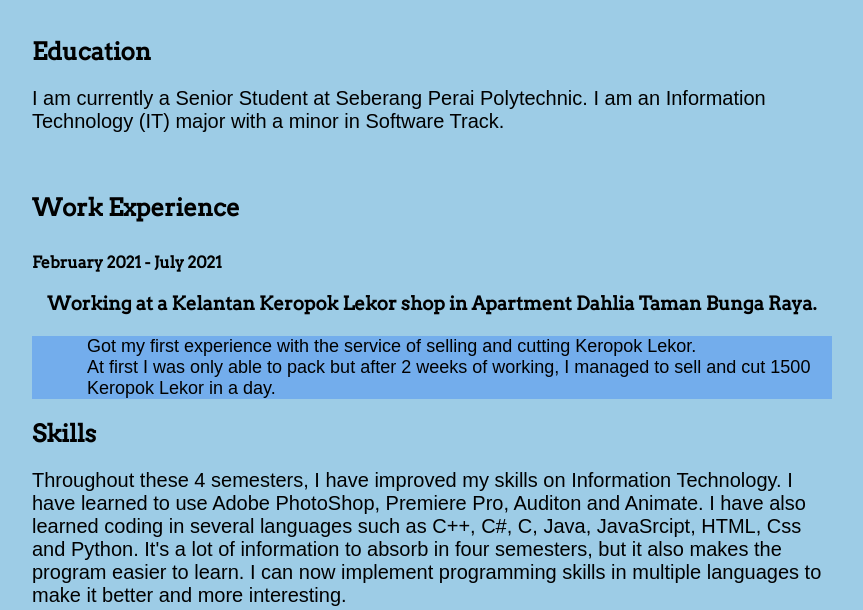
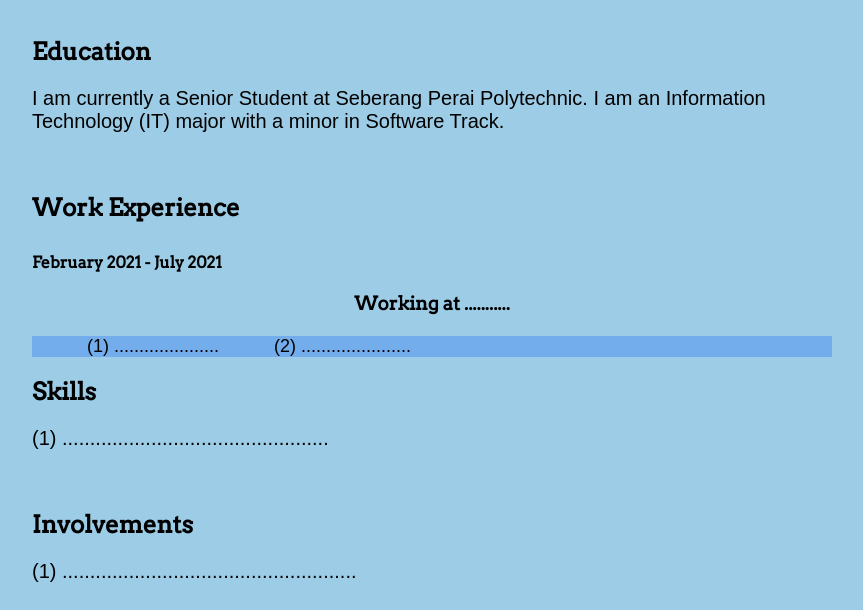
Before and after one commit to NaqibKhusairy/e-resume-html, a plain HTML site: page portfolio-res.html in a window 1280 px wide. Shown: the part 342-952 px from the top of the page, without its empty margins (208-1071 px from the left). Drawn offline with Linux system fonts and the light colour scheme; a web font is replaced by a local one.

Commit message:
Update portfolio-res.html

```diff
--- a/portfolio-res.html
+++ b/portfolio-res.html
@@ -40,14 +40,13 @@
 			<section id=#experience>
 				<h2>Work Experience</h2>
 				<h4>February 2021 - July 2021</h4>
-				<h3> Working at a Kelantan Keropok Lekor shop in Apartment Dahlia Taman Bunga Raya.</h3>
+				<h3> Working at ...........</h3>
 					<ul class="my-list">
 						<li class="part">
-							Got my first experience with the service of selling and cutting Keropok Lekor.
+							(1) .....................
 						</li>
 						<li class="part">
-							At first I was only able to pack but after 2 weeks of working, I managed to sell
-							and cut 1500 Keropok Lekor in a day.
+							(2) ......................
 						</li>
 					</ul>
 			</section>
@@ -55,23 +54,13 @@
 			<section id=#skills>
 				<h2>Skills</h2>
 					<p>
-						Throughout these 4 semesters, I have improved my skills on Information Technology.
-						I have learned to use Adobe PhotoShop, Premiere Pro, Auditon and Animate. I have
-						also learned coding in several languages such as C++, C#, C, Java, JavaSrcipt, HTML,
-						Css and Python. It's a lot of information to absorb in four semesters, but it also
-						makes the program easier to learn. I can now implement programming skills in multiple
-						languages to make it better and more interesting.
+						(1) ................................................
 					</p>
 			</section>
 			<section id=#involvements>
 				<h2>Involvements</h2>
 					<p>
-						I am now in the JTMK Robotics Club. In this club, we have programmed the robots according
-						to the tasks given such as walking, dancing, moving along the line, stopping and beeping
-						when they see an obstacle in front of them and we have also made a program for sumobots .
-						Besides robotics, I am also active in sports such as playing Basketball, Badminton, Futsal
-						and Esport. I hope that with these involvements of mine, I can bring these experiences to a
-						higher direction and be able to raise and enrich the name of the country.
+						(1) .....................................................
 					</p>
 
 			</section>
```
